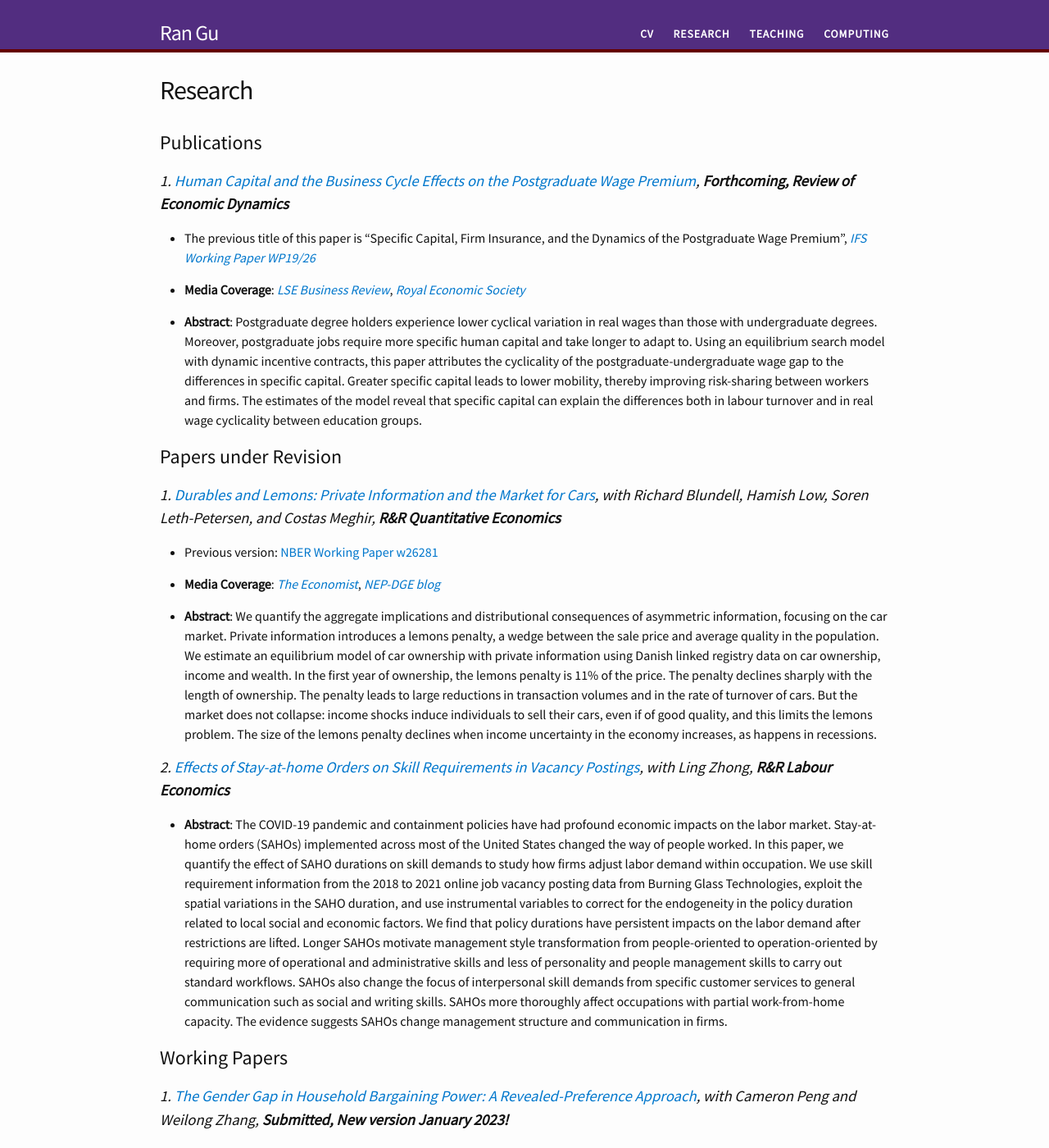
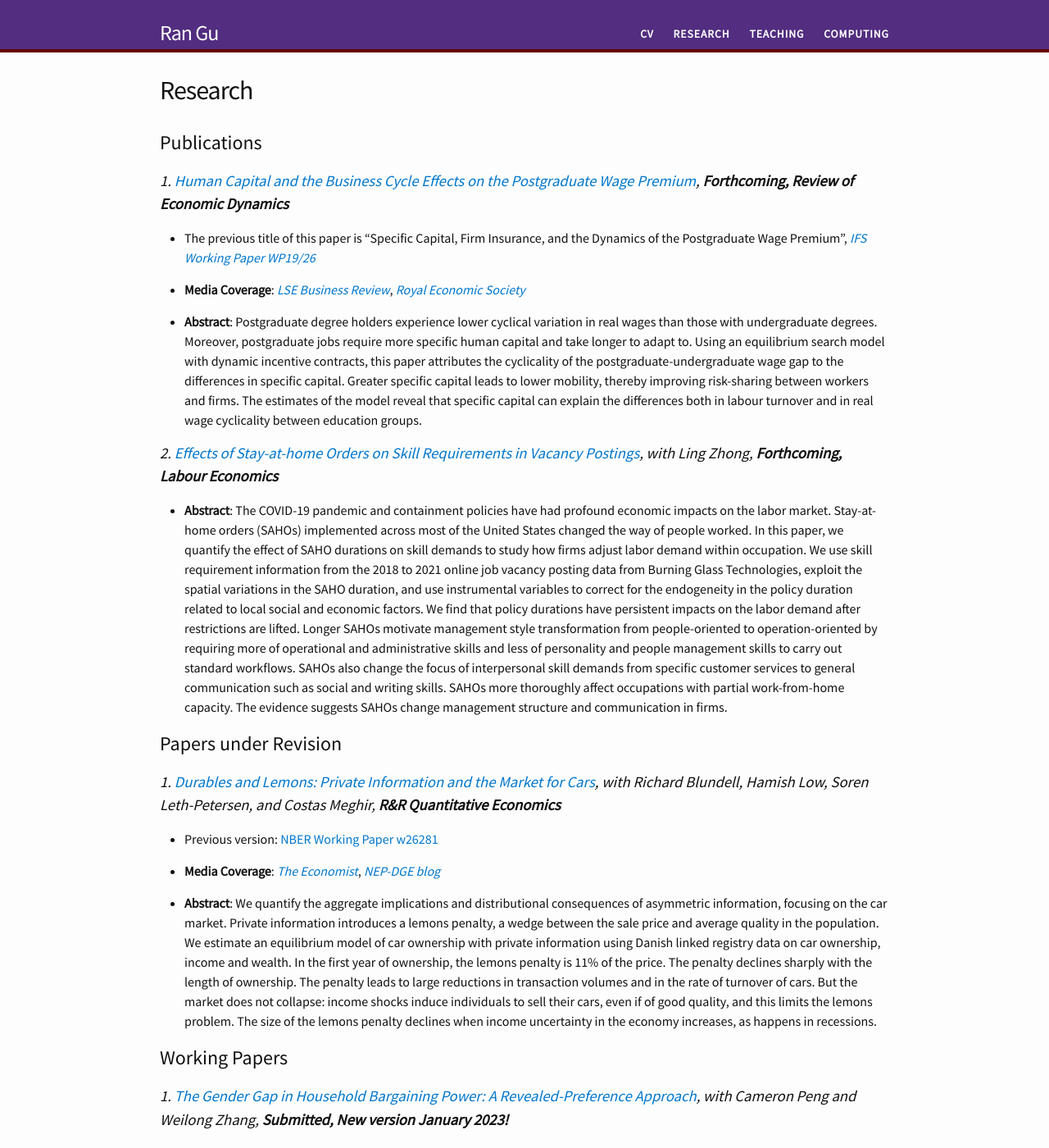
Before and after one commit to lionup/lionup.github.io, a Jekyll site: the page built from research/research.md, in a window 1280 px wide and 1400 px high. Shown: the whole window at 82% size. Built offline with Jekyll 4.4.1, drawn with Linux system fonts in a browser that asks for light colours; part of the change alters nothing that is shown.

```diff
--- a/research/research.md
+++ b/research/research.md
@@ -16,6 +16,10 @@ permalink: /research/
   * **Abstract**: Postgraduate degree holders experience lower cyclical variation in real wages than those with undergraduate degrees. Moreover, postgraduate jobs require more specific human capital and take longer to adapt to. Using an equilibrium search model with dynamic incentive contracts, this paper attributes the cyclicality of the postgraduate-undergraduate wage gap to the differences in specific capital. Greater specific capital leads to lower mobility, thereby improving risk-sharing between workers and firms. The estimates of the model reveal that specific capital can explain the differences both in labour turnover and in real wage cyclicality between education groups.
 
 
+### 2. [Effects of Stay-at-home Orders on Skill Requirements in Vacancy Postings](https://drive.google.com/file/d/1LF5lhpLsD3hOyJSRvYHh_mDSRIRS78FN/view?usp=sharing){:target="_blank"}, with Ling Zhong, **Forthcoming, Labour Economics**
+
+  * **Abstract**: The COVID-19 pandemic and containment policies have had profound economic impacts on the labor market. Stay-at-home orders (SAHOs) implemented across most of the United States changed the way of people worked. In this paper, we quantify the effect of SAHO durations on skill demands to study how firms adjust labor demand within occupation. We use skill requirement information from the 2018 to 2021 online job vacancy posting data from Burning Glass Technologies, exploit the spatial variations in the SAHO duration, and use instrumental variables to correct for the endogeneity in the policy duration related to local social and economic factors. We find that policy durations have persistent impacts on the labor demand after restrictions are lifted. Longer SAHOs motivate management style transformation from people-oriented to operation-oriented by requiring more of operational and administrative skills and less of personality and people management skills to carry out standard workflows. SAHOs also change the focus of interpersonal skill demands from specific customer services to general communication such as social and writing skills. SAHOs more thoroughly affect occupations with partial work-from-home capacity. The evidence suggests SAHOs change management structure and communication in firms.
+
 
 ## Papers under Revision
 
@@ -27,10 +31,6 @@ permalink: /research/
 
   * **Abstract**: We quantify the aggregate implications and distributional consequences of asymmetric information, focusing on the car market. Private information introduces a lemons penalty, a wedge between the sale price and average quality in the population. We estimate an equilibrium model of car ownership with private information using Danish linked registry data on car ownership, income and wealth. In the first year of ownership, the lemons penalty is 11% of the price. The penalty declines sharply with the length of ownership. The penalty leads to large reductions in transaction volumes and in the rate of turnover of cars. But the market does not collapse: income shocks induce individuals to sell their cars, even if of good quality, and this limits the lemons problem. The size of the lemons penalty declines when income uncertainty in the economy increases, as happens in recessions.
 
-
-### 2. [Effects of Stay-at-home Orders on Skill Requirements in Vacancy Postings](https://drive.google.com/file/d/1LF5lhpLsD3hOyJSRvYHh_mDSRIRS78FN/view?usp=sharing){:target="_blank"}, with Ling Zhong, **R&R Labour Economics**
-
-  * **Abstract**: The COVID-19 pandemic and containment policies have had profound economic impacts on the labor market. Stay-at-home orders (SAHOs) implemented across most of the United States changed the way of people worked. In this paper, we quantify the effect of SAHO durations on skill demands to study how firms adjust labor demand within occupation. We use skill requirement information from the 2018 to 2021 online job vacancy posting data from Burning Glass Technologies, exploit the spatial variations in the SAHO duration, and use instrumental variables to correct for the endogeneity in the policy duration related to local social and economic factors. We find that policy durations have persistent impacts on the labor demand after restrictions are lifted. Longer SAHOs motivate management style transformation from people-oriented to operation-oriented by requiring more of operational and administrative skills and less of personality and people management skills to carry out standard workflows. SAHOs also change the focus of interpersonal skill demands from specific customer services to general communication such as social and writing skills. SAHOs more thoroughly affect occupations with partial work-from-home capacity. The evidence suggests SAHOs change management structure and communication in firms.
 
 ## Working Papers
 
```
